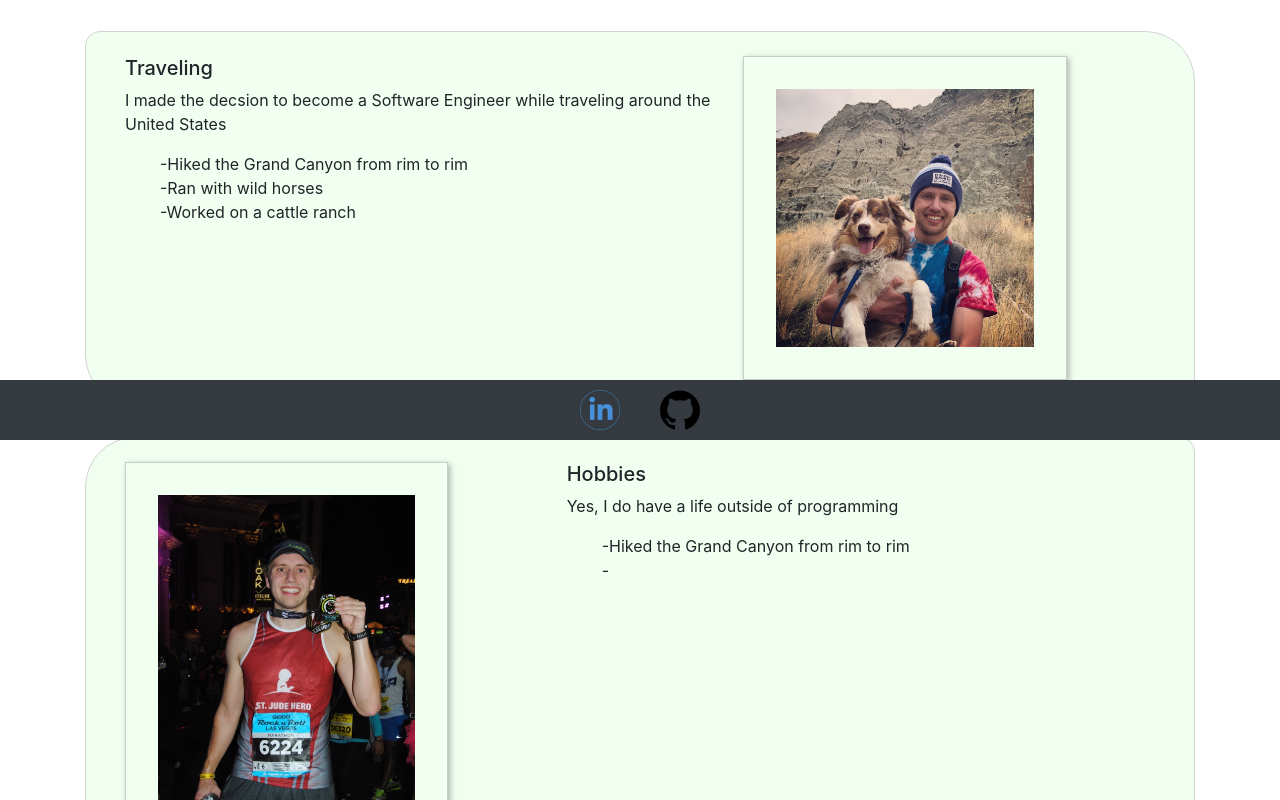
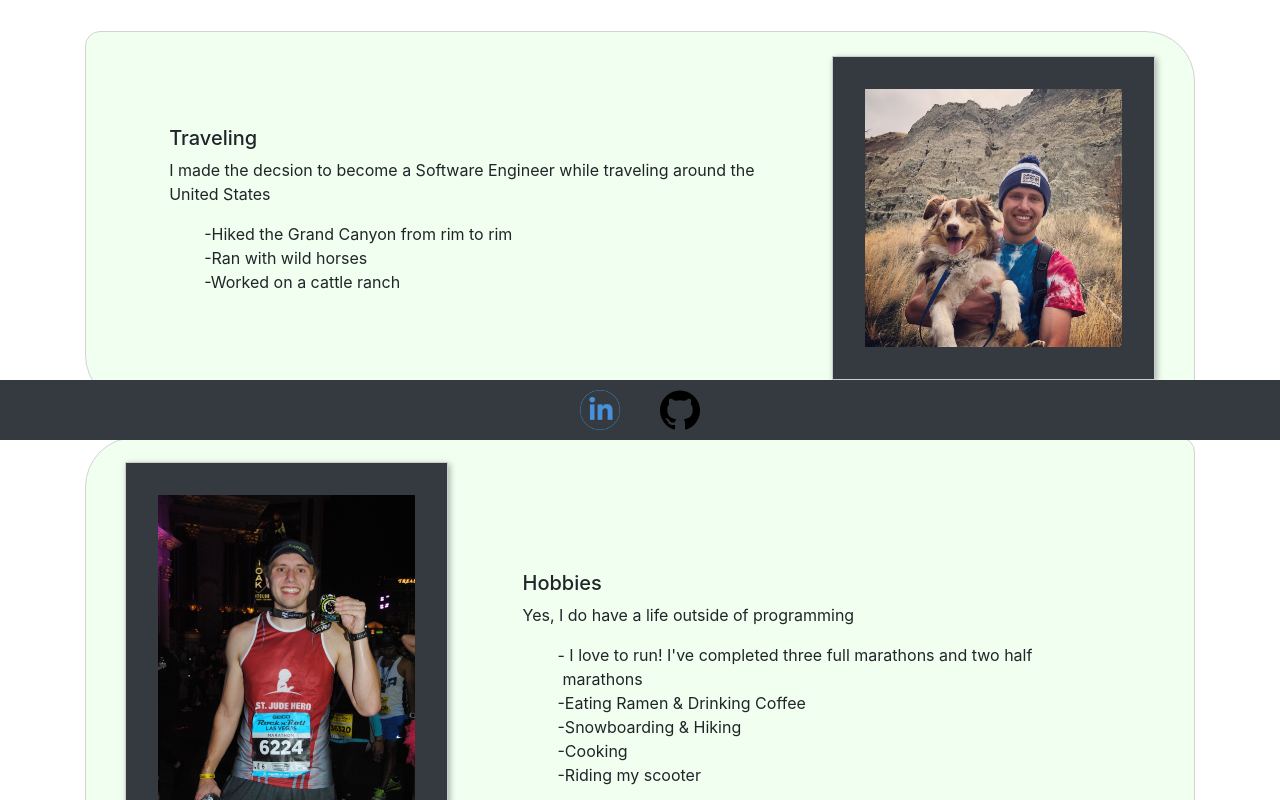
Before and after one commit to Connor85/portfolioAngular, an Angular app: page /about in a window 1280 px wide. Shown: the part 360-1160 px from the top of the page. Built offline with nearby package versions, Linux system fonts and the light colour scheme.

Commit message:
add hobbies to about page

```diff
--- a/src/app/components/about/about.component.css
+++ b/src/app/components/about/about.component.css
@@ -24,6 +24,10 @@ h3 {
     width: 100%;
 }
 
+.col-md-4 img {
+    background: #353A40;
+}
+
 img {
     padding: 2em;
     display: block;
@@ -37,6 +41,10 @@ img {
     padding: 1.5em;
     border: 1px solid lightgray;
     background: #F0FFF0;
+}
+
+.col-md-7 {
+    margin: auto;
 }
 
 .traveling {
--- a/src/app/components/about/about.component.html
+++ b/src/app/components/about/about.component.html
@@ -35,8 +35,14 @@
       <h3>Hobbies</h3>
       <p>Yes, I do have a life outside of programming</p>
       <ul class="dashed">
-        <li>Hiked the Grand Canyon from rim to rim</li>
-        <li></li>
+        <li>
+          I love to run! I've completed three full marathons and two half
+          marathons
+        </li>
+        <li>Eating Ramen & Drinking Coffee</li>
+        <li>Snowboarding & Hiking</li>
+        <li>Cooking</li>
+        <li>Riding my scooter</li>
       </ul>
     </div>
   </div>
```
